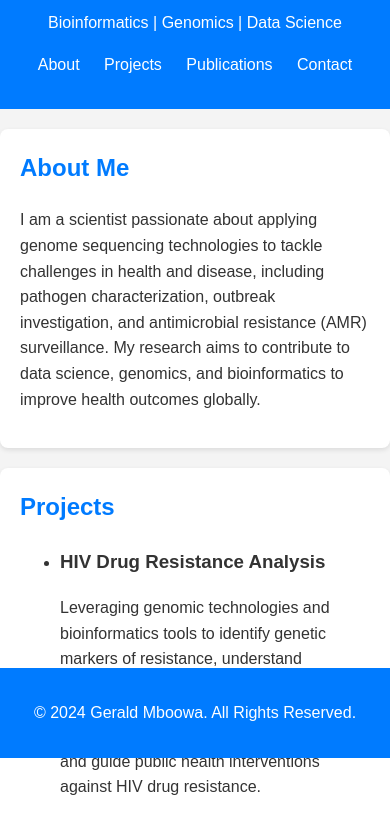
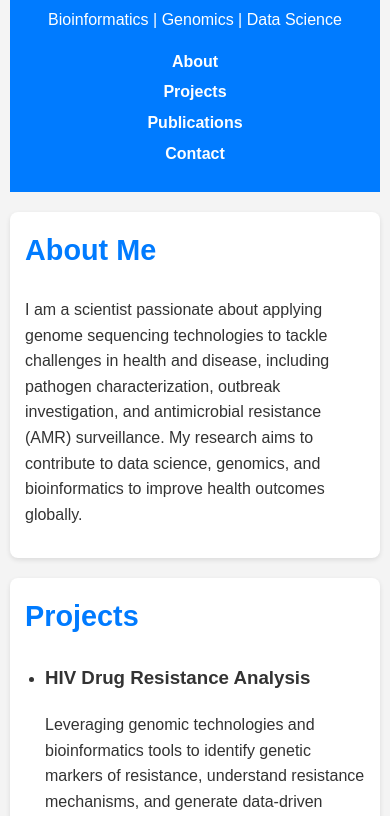
Before and after one commit to gmboowa/geraldmboowa, a plain HTML site: page index.html in a window 390 px wide. Shown: the part 86-902 px from the top of the page. Drawn offline with Linux system fonts and the light colour scheme.

Commit message:
Update styles.css

```diff
--- a/styles.css
+++ b/styles.css
@@ -22,16 +22,22 @@ header h1 {
 header nav ul {
     list-style: none;
     padding: 0;
+    margin: 10px 0;
 }
 
 header nav ul li {
     display: inline;
-    margin: 0 10px;
+    margin: 0 15px;
 }
 
 header nav ul li a {
     color: #fff;
     text-decoration: none;
+    font-weight: bold;
+}
+
+header nav ul li a:hover {
+    text-decoration: underline;
 }
 
 section {
@@ -46,6 +52,20 @@ section {
 section h2 {
     margin-top: 0;
     color: #007BFF;
+    font-size: 1.8rem;
+}
+
+section p, section ul {
+    font-size: 1rem;
+    line-height: 1.6;
+}
+
+section ul {
+    padding-left: 20px;
+}
+
+section ul li {
+    margin-bottom: 10px;
 }
 
 footer {
@@ -53,7 +73,46 @@ footer {
     padding: 1rem 0;
     background: #007BFF;
     color: #fff;
-    position: fixed;
+    position: relative;
+    bottom: 0;
     width: 100%;
-    bottom: 0;
 }
+
+footer p {
+    margin: 0;
+}
+
+/* Additional Styling for Links */
+a {
+    color: #007BFF;
+    text-decoration: none;
+}
+
+a:hover {
+    text-decoration: underline;
+}
+
+/* Ensure Contact Section Links Display Properly */
+#contact p {
+    margin: 10px 0;
+}
+
+/* Add Padding for Better Mobile Responsiveness */
+@media (max-width: 768px) {
+    body {
+        padding: 10px;
+    }
+
+    header h1 {
+        font-size: 2rem;
+    }
+
+    header nav ul li {
+        display: block;
+        margin: 5px 0;
+    }
+
+    section {
+        padding: 15px;
+    }
+}
```
